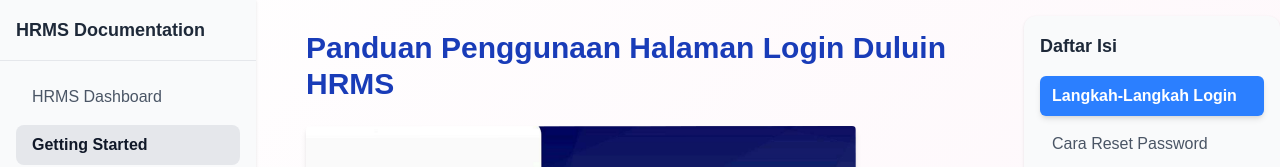
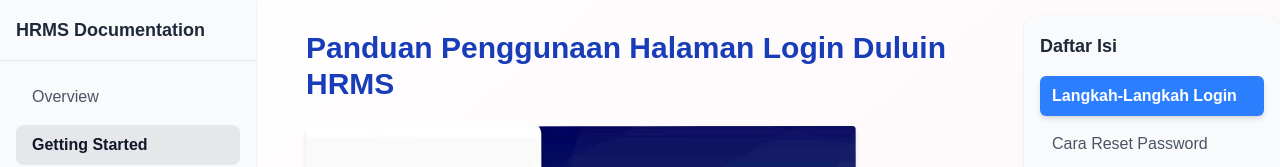
Before and after one commit to Kevinyoga/Frontend, a Next.js app: page / in a window 1280 px wide. Shown: the top 167 px of the page. Built offline with nearby package versions, Linux system fonts and the light colour scheme.

Commit message:
Update Sidebar.js

```diff
--- a/src/app/component/Sidebar.js
+++ b/src/app/component/Sidebar.js
@@ -9,7 +9,7 @@
 
   const menus = [
     {
-      name: "HRMS Dashboard",
+      name: "Overview",
       children: [
         { name: "Overview", href: "/hrmsdashboard/overview" },
         { name: "Reports", href: "/hrmsdashboard/reports" },
```
